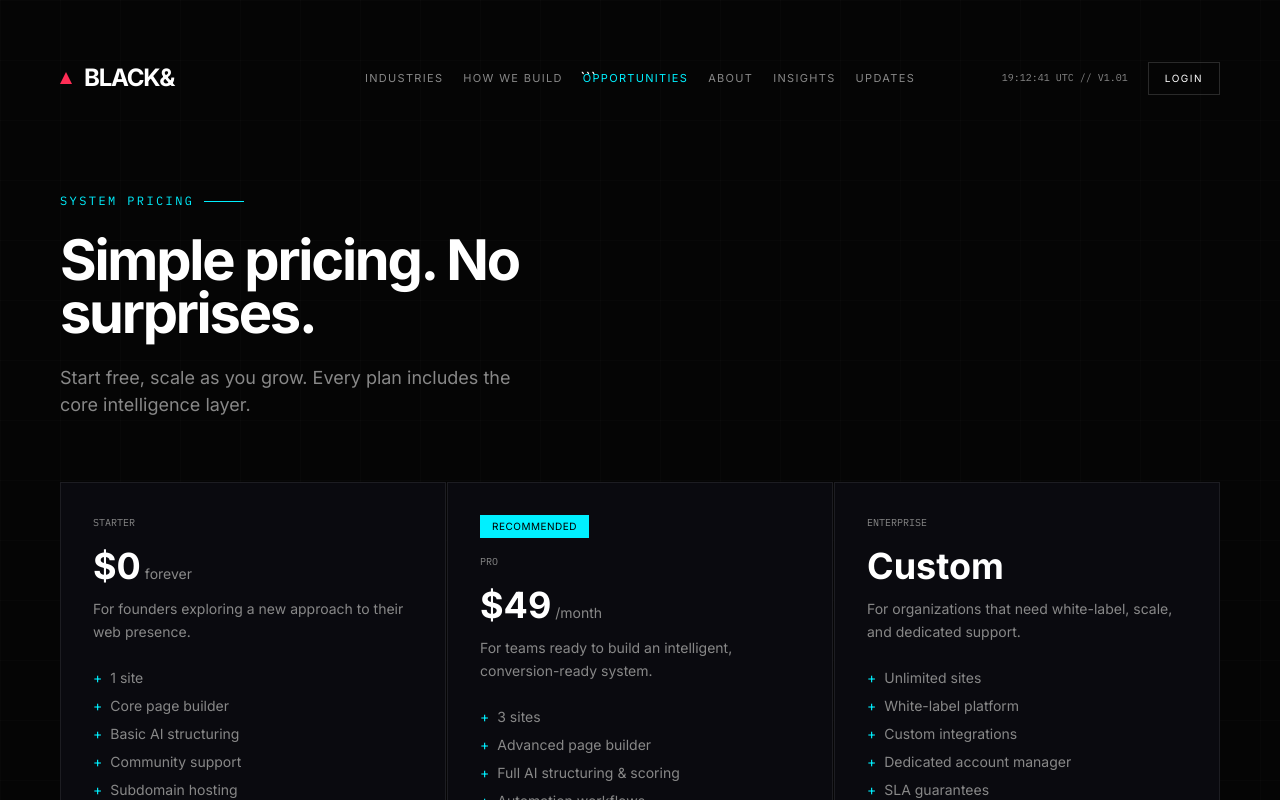
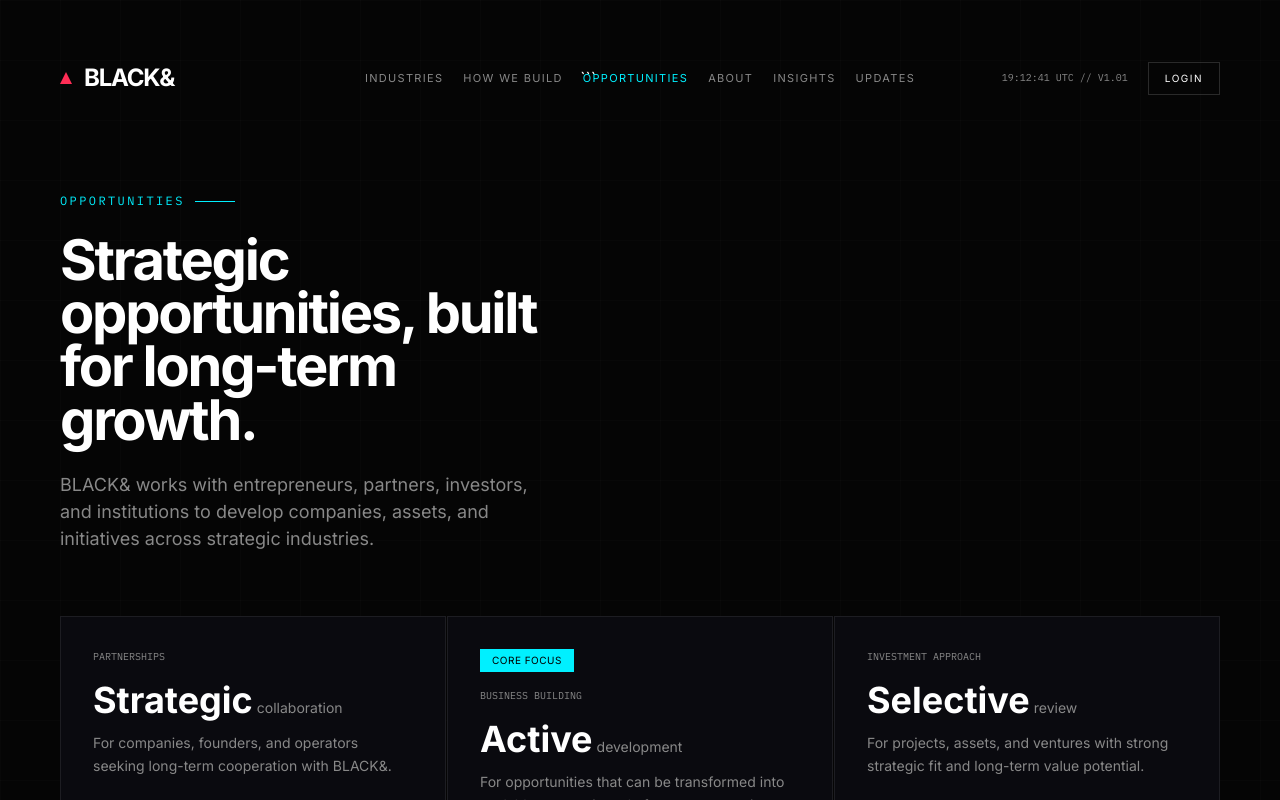
Before and after one commit to blackandb/aeth, a Next.js app: page /pricing in a window 1280 px wide. Shown: the top 800 px of the page. Built offline with nearby package versions, Linux system fonts and the light colour scheme.

Commit message:
Update page.tsx

```diff
--- a/src/app/pricing/page.tsx
+++ b/src/app/pricing/page.tsx
@@ -2,36 +2,36 @@ import type { Metadata } from "next";
 import Link from "next/link";
 
 export const metadata: Metadata = {
-  title: "Pricing — AETH",
-  description: "Simple pricing, no surprises. Start free, scale as you grow. Every plan includes the core intelligence layer.",
+  title: "Opportunities — BLACK&",
+  description: "Explore how BLACK& approaches partnerships, strategic opportunities, and long-term business development.",
 };
 
 const plans = [
   {
-    name: "Starter",
-    price: "$0",
-    period: "forever",
-    desc: "For founders exploring a new approach to their web presence.",
-    features: ["1 site", "Core page builder", "Basic AI structuring", "Community support", "Subdomain hosting"],
-    cta: "Start Free",
+    name: "Partnerships",
+    price: "Strategic",
+    period: "collaboration",
+    desc: "For companies, founders, and operators seeking long-term cooperation with BLACK&.",
+    features: ["Joint ventures", "Business development", "Market access", "Operational support", "Strategic alignment"],
+    cta: "Discuss Partnership",
     highlighted: false,
   },
   {
-    name: "Pro",
-    price: "$49",
-    period: "/month",
-    desc: "For teams ready to build an intelligent, conversion-ready system.",
-    features: ["3 sites", "Advanced page builder", "Full AI structuring & scoring", "Automation workflows", "Personalization engine", "Custom domain", "Priority support", "Analytics dashboard"],
-    cta: "Start with Pro",
+    name: "Business Building",
+    price: "Active",
+    period: "development",
+    desc: "For opportunities that can be transformed into scalable companies, platforms, or operating businesses.",
+    features: ["Company creation", "Technology development", "Operational structure", "Growth strategy", "Execution support", "Market expansion", "Strategic management", "Long-term planning"],
+    cta: "Explore Opportunity",
     highlighted: true,
   },
   {
-    name: "Enterprise",
-    price: "Custom",
-    period: "",
-    desc: "For organizations that need white-label, scale, and dedicated support.",
-    features: ["Unlimited sites", "White-label platform", "Custom integrations", "Dedicated account manager", "SLA guarantees", "SSO & advanced security"],
-    cta: "Contact Sales",
+    name: "Investment Approach",
+    price: "Selective",
+    period: "review",
+    desc: "For projects, assets, and ventures with strong strategic fit and long-term value potential.",
+    features: ["Opportunity evaluation", "Industry analysis", "Capital allocation", "Strategic partnerships", "Portfolio development", "Long-term value focus"],
+    cta: "Contact BLACK&",
     highlighted: false,
   },
 ];
@@ -40,12 +40,12 @@ export default function PricingPage() {
   return (
     <>
       <section className="flex min-h-[70vh] flex-col justify-center py-24">
-        <div className="eyebrow">System Pricing</div>
+        <div className="eyebrow">Opportunities</div>
         <h1 className="max-w-[500px] text-[56px] font-bold leading-[0.95] tracking-[-0.04em] max-lg:text-[40px] max-md:text-[32px]">
-          Simple pricing. No surprises.
+          Strategic opportunities, built for long-term growth.
         </h1>
         <p className="mt-6 max-w-[480px] text-lg leading-[1.5] text-secondary">
-          Start free, scale as you grow. Every plan includes the core intelligence layer.
+          BLACK& works with entrepreneurs, partners, investors, and institutions to develop companies, assets, and initiatives across strategic industries.
         </p>
 
         <div className="mt-16 grid grid-cols-1 gap-px md:grid-cols-3">
@@ -56,7 +56,7 @@ export default function PricingPage() {
             >
               {plan.highlighted && (
                 <span className="mb-4 inline-block w-fit bg-accent-cyan px-3 py-1 font-[var(--font-mono)] text-[10px] uppercase tracking-wider text-black">
-                  Recommended
+                  Core Focus
                 </span>
               )}
               <span className="system-label">{plan.name}</span>
```
